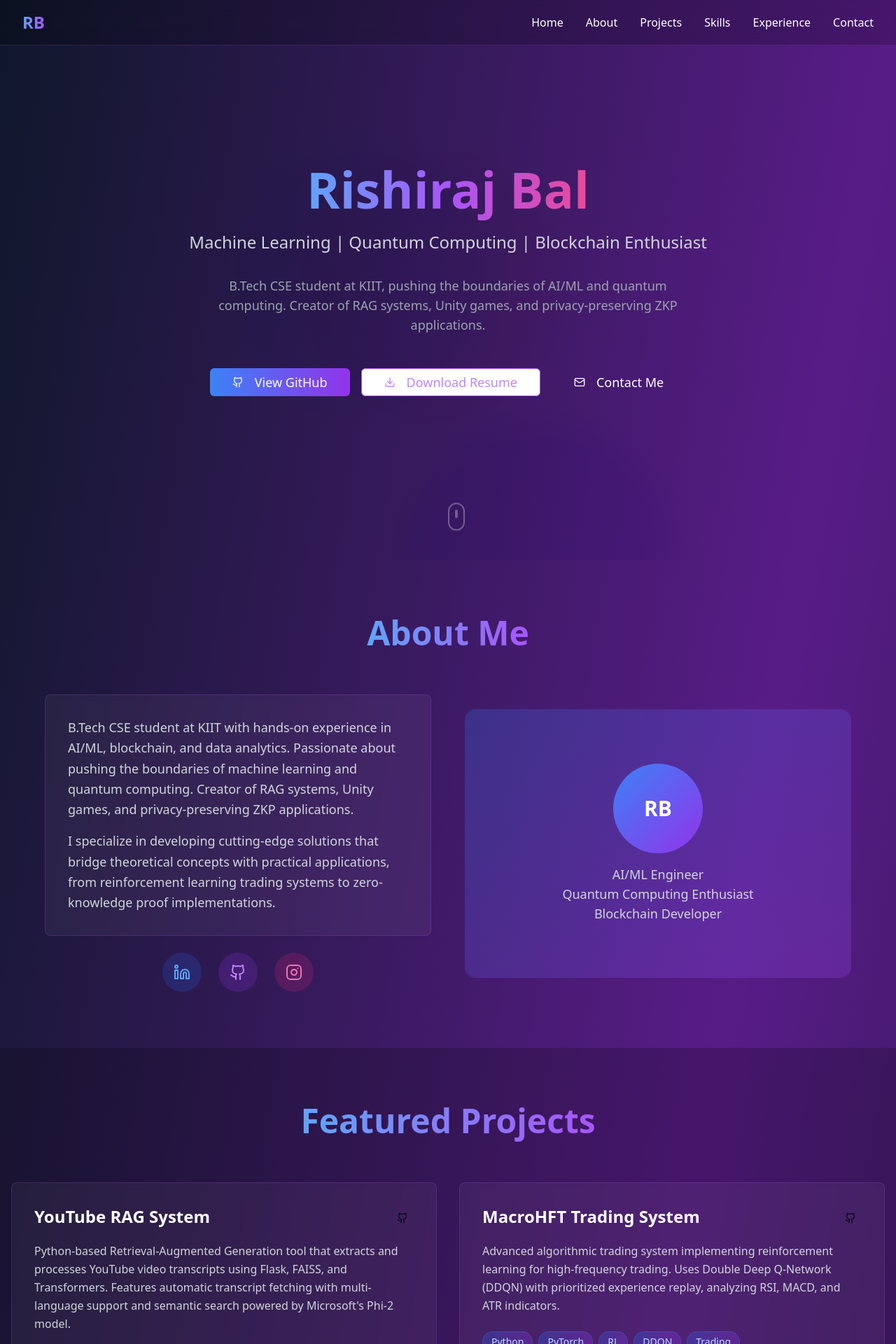
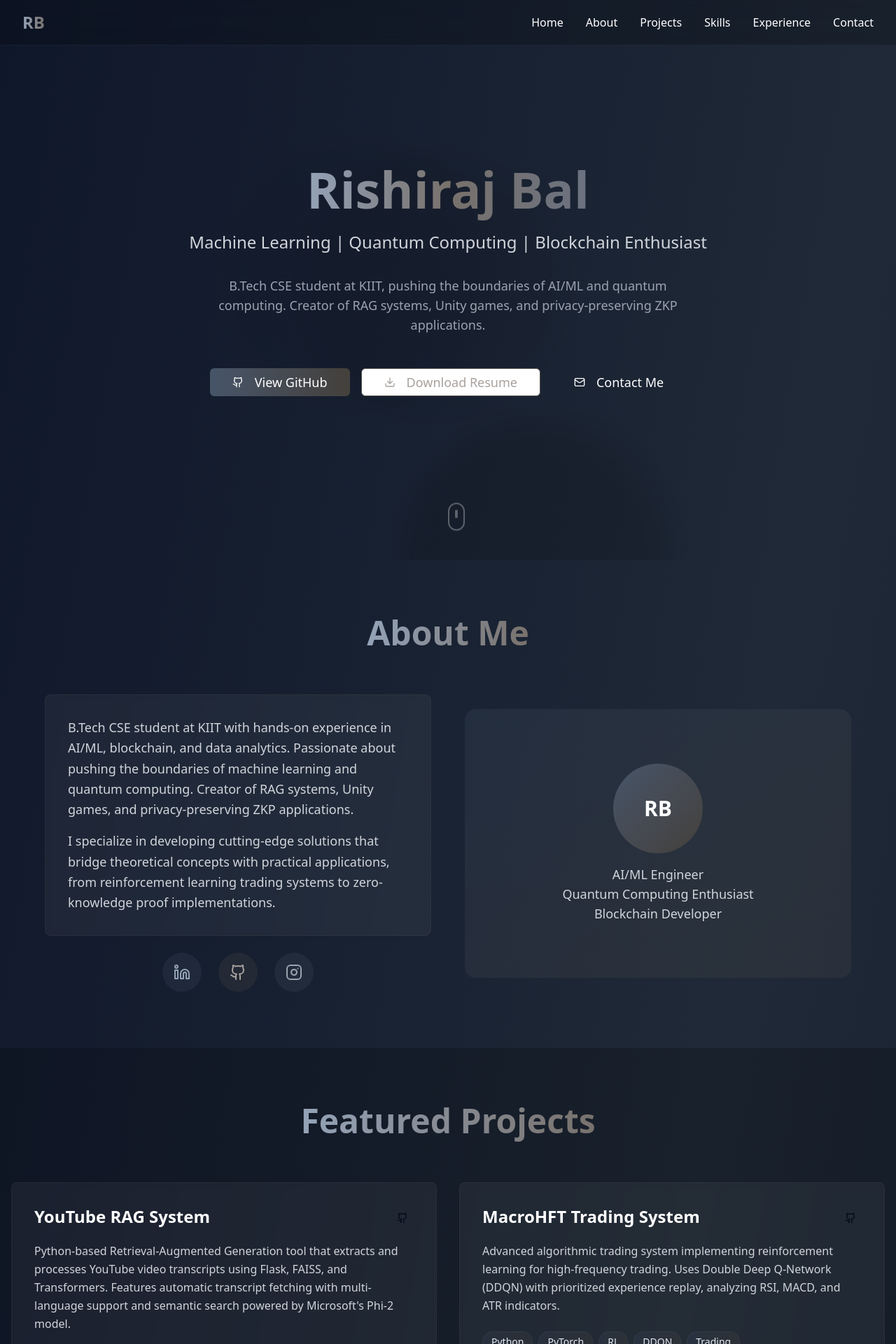
Before and after one commit to Rishirajbal/rishiraj-bal-portfolio-site, a React (Vite) app: page / in a window 1280 px wide. Shown: the top 1920 px of the page at 70% size. Built offline with nearby package versions, Linux system fonts and the light colour scheme.

Commit message:
Refactor: Ground colors
Adjust color palette for a more grounded feel.

```diff
--- a/src/components/About.tsx
+++ b/src/components/About.tsx
@@ -7,14 +7,14 @@ const About = () => {
     <section id="about" className="py-20 px-4">
       <div className="max-w-6xl mx-auto">
         <h2 className="text-4xl md:text-5xl font-bold text-center mb-16">
-          <span className="bg-gradient-to-r from-blue-400 to-purple-500 bg-clip-text text-transparent">
+          <span className="bg-gradient-to-r from-slate-400 to-stone-500 bg-clip-text text-transparent">
             About Me
           </span>
         </h2>
 
         <div className="grid md:grid-cols-2 gap-12 items-center">
           <div className="space-y-6">
-            <Card className="p-8 bg-white/5 backdrop-blur-sm border-purple-500/20 hover:border-purple-500/40 transition-all duration-300">
+            <Card className="p-8 bg-white/5 backdrop-blur-sm border-stone-600/20 hover:border-stone-600/40 transition-all duration-300">
               <p className="text-lg text-gray-300 leading-relaxed">
                 B.Tech CSE student at KIIT with hands-on experience in AI/ML, blockchain, and data analytics.
                 Passionate about pushing the boundaries of machine learning and quantum computing. Creator of
@@ -35,8 +35,8 @@ const About = () => {
                 rel="noopener noreferrer"
                 className="group"
               >
-                <div className="p-4 bg-blue-600/20 rounded-full group-hover:bg-blue-600/30 transition-all duration-300 transform group-hover:scale-110">
-                  <Linkedin size={24} className="text-blue-400" />
+                <div className="p-4 bg-slate-600/20 rounded-full group-hover:bg-slate-600/30 transition-all duration-300 transform group-hover:scale-110">
+                  <Linkedin size={24} className="text-slate-400" />
                 </div>
               </a>
 
@@ -46,8 +46,8 @@ const About = () => {
                 rel="noopener noreferrer"
                 className="group"
               >
-                <div className="p-4 bg-purple-600/20 rounded-full group-hover:bg-purple-600/30 transition-all duration-300 transform group-hover:scale-110">
-                  <Github size={24} className="text-purple-400" />
+                <div className="p-4 bg-stone-600/20 rounded-full group-hover:bg-stone-600/30 transition-all duration-300 transform group-hover:scale-110">
+                  <Github size={24} className="text-stone-400" />
                 </div>
               </a>
 
@@ -57,18 +57,18 @@ const About = () => {
                 rel="noopener noreferrer"
                 className="group"
               >
-                <div className="p-4 bg-pink-600/20 rounded-full group-hover:bg-pink-600/30 transition-all duration-300 transform group-hover:scale-110">
-                  <Instagram size={24} className="text-pink-400" />
+                <div className="p-4 bg-gray-600/20 rounded-full group-hover:bg-gray-600/30 transition-all duration-300 transform group-hover:scale-110">
+                  <Instagram size={24} className="text-gray-400" />
                 </div>
               </a>
             </div>
           </div>
 
           <div className="relative">
-            <div className="w-full h-96 bg-gradient-to-br from-blue-500/20 to-purple-500/20 rounded-2xl flex items-center justify-center overflow-hidden">
-              <div className="absolute inset-0 bg-gradient-to-br from-blue-600/10 to-purple-600/10 animate-pulse"></div>
+            <div className="w-full h-96 bg-gradient-to-br from-slate-600/20 to-stone-600/20 rounded-2xl flex items-center justify-center overflow-hidden">
+              <div className="absolute inset-0 bg-gradient-to-br from-slate-700/10 to-stone-700/10 animate-pulse"></div>
               <div className="relative z-10 text-center">
-                <div className="w-32 h-32 bg-gradient-to-br from-blue-500 to-purple-600 rounded-full mx-auto mb-4 flex items-center justify-center text-3xl font-bold">
+                <div className="w-32 h-32 bg-gradient-to-br from-slate-600 to-stone-700 rounded-full mx-auto mb-4 flex items-center justify-center text-3xl font-bold">
                   RB
                 </div>
                 <p className="text-lg text-gray-300">
--- a/src/components/Hero.tsx
+++ b/src/components/Hero.tsx
@@ -7,15 +7,15 @@ const Hero = () => {
     <section id="home" className="min-h-screen flex items-center justify-center relative overflow-hidden">
       {/* Animated Background */}
       <div className="absolute inset-0 w-full h-full">
-        <div className="absolute top-1/4 left-1/4 w-96 h-96 bg-blue-500/20 rounded-full mix-blend-multiply filter blur-xl animate-pulse"></div>
-        <div className="absolute top-3/4 right-1/4 w-96 h-96 bg-purple-500/20 rounded-full mix-blend-multiply filter blur-xl animate-pulse delay-1000"></div>
-        <div className="absolute bottom-1/4 left-1/3 w-96 h-96 bg-pink-500/20 rounded-full mix-blend-multiply filter blur-xl animate-pulse delay-2000"></div>
+        <div className="absolute top-1/4 left-1/4 w-96 h-96 bg-slate-600/20 rounded-full mix-blend-multiply filter blur-xl animate-pulse"></div>
+        <div className="absolute top-3/4 right-1/4 w-96 h-96 bg-stone-600/20 rounded-full mix-blend-multiply filter blur-xl animate-pulse delay-1000"></div>
+        <div className="absolute bottom-1/4 left-1/3 w-96 h-96 bg-gray-600/20 rounded-full mix-blend-multiply filter blur-xl animate-pulse delay-2000"></div>
       </div>
 
       <div className="relative z-10 text-center max-w-4xl mx-auto px-4">
         <div className="animate-fade-in">
           <h1 className="text-5xl md:text-7xl font-bold mb-6">
-            <span className="bg-gradient-to-r from-blue-400 via-purple-500 to-pink-500 bg-clip-text text-transparent">
+            <span className="bg-gradient-to-r from-slate-400 via-stone-500 to-gray-500 bg-clip-text text-transparent">
               Rishiraj Bal
             </span>
           </h1>
@@ -32,7 +32,7 @@ const Hero = () => {
           <div className="flex flex-col sm:flex-row gap-4 justify-center items-center">
             <Button
               asChild
-              className="bg-gradient-to-r from-blue-500 to-purple-600 hover:from-blue-600 hover:to-purple-700 text-white px-8 py-3 text-lg transition-all duration-300 transform hover:scale-105"
+              className="bg-gradient-to-r from-slate-600 to-stone-700 hover:from-slate-700 hover:to-stone-800 text-white px-8 py-3 text-lg transition-all duration-300 transform hover:scale-105"
             >
               <a href="https://github.com/Rishirajbal" target="_blank" rel="noopener noreferrer">
                 <Github className="mr-2" size={20} />
@@ -43,7 +43,7 @@ const Hero = () => {
             <Button
               asChild
               variant="outline"
-              className="border-purple-500 text-purple-400 hover:bg-purple-500/20 px-8 py-3 text-lg transition-all duration-300 transform hover:scale-105"
+              className="border-stone-600 text-stone-400 hover:bg-stone-600/20 px-8 py-3 text-lg transition-all duration-300 transform hover:scale-105"
             >
               <a href="https://drive.google.com/file/d/1x_ZSYQ3GtoukjiefktiORZYK_GG8TD_t/view?usp=sharing" target="_blank" rel="noopener noreferrer">
                 <Download className="mr-2" size={20} />
@@ -54,7 +54,7 @@ const Hero = () => {
             <Button
               asChild
               variant="ghost"
-              className="text-white hover:text-blue-400 px-8 py-3 text-lg transition-all duration-300 transform hover:scale-105"
+              className="text-white hover:text-slate-300 px-8 py-3 text-lg transition-all duration-300 transform hover:scale-105"
             >
               <a href="#contact">
                 <Mail className="mr-2" size={20} />
--- a/src/components/Navigation.tsx
+++ b/src/components/Navigation.tsx
@@ -15,11 +15,11 @@ const Navigation = () => {
   ];
 
   return (
-    <nav className="fixed top-0 w-full z-50 bg-black/20 backdrop-blur-md border-b border-purple-500/20">
+    <nav className="fixed top-0 w-full z-50 bg-black/20 backdrop-blur-md border-b border-slate-600/20">
       <div className="max-w-7xl mx-auto px-4 sm:px-6 lg:px-8">
         <div className="flex justify-between h-16">
           <div className="flex items-center">
-            <span className="text-2xl font-bold bg-gradient-to-r from-blue-400 to-purple-500 bg-clip-text text-transparent">
+            <span className="text-2xl font-bold bg-gradient-to-r from-slate-400 to-stone-500 bg-clip-text text-transparent">
               RB
             </span>
           </div>
@@ -30,10 +30,10 @@ const Navigation = () => {
               <a
                 key={item.href}
                 href={item.href}
-                className="text-white hover:text-blue-400 transition-colors duration-300 relative group"
+                className="text-white hover:text-slate-300 transition-colors duration-300 relative group"
               >
                 {item.label}
-                <span className="absolute -bottom-1 left-0 w-0 h-0.5 bg-blue-400 transition-all duration-300 group-hover:w-full"></span>
+                <span className="absolute -bottom-1 left-0 w-0 h-0.5 bg-slate-400 transition-all duration-300 group-hover:w-full"></span>
               </a>
             ))}
           </div>
@@ -42,7 +42,7 @@ const Navigation = () => {
           <div className="md:hidden flex items-center">
             <button
               onClick={() => setIsOpen(!isOpen)}
-              className="text-white hover:text-blue-400 transition-colors"
+              className="text-white hover:text-slate-300 transition-colors"
             >
               {isOpen ? <X size={24} /> : <Menu size={24} />}
             </button>
@@ -58,7 +58,7 @@ const Navigation = () => {
               <a
                 key={item.href}
                 href={item.href}
-                className="block px-3 py-2 text-white hover:text-blue-400 transition-colors"
+                className="block px-3 py-2 text-white hover:text-slate-300 transition-colors"
                 onClick={() => setIsOpen(false)}
               >
                 {item.label}
--- a/src/components/Projects.tsx
+++ b/src/components/Projects.tsx
@@ -53,20 +53,20 @@ const Projects = () => {
     <section id="projects" className="py-20 px-4 bg-black/20">
       <div className="max-w-7xl mx-auto">
         <h2 className="text-4xl md:text-5xl font-bold text-center mb-16">
-          <span className="bg-gradient-to-r from-blue-400 to-purple-500 bg-clip-text text-transparent">
+          <span className="bg-gradient-to-r from-slate-400 to-stone-500 bg-clip-text text-transparent">
             Featured Projects
           </span>
         </h2>
 
         <div className="grid lg:grid-cols-2 gap-8 mb-12">
           {projects.filter(p => p.featured).map((project, index) => (
-            <Card key={index} className="group p-8 bg-white/5 backdrop-blur-sm border-purple-500/20 hover:border-purple-500/40 transition-all duration-500 transform hover:-translate-y-2 hover:shadow-2xl hover:shadow-purple-500/20">
+            <Card key={index} className="group p-8 bg-white/5 backdrop-blur-sm border-stone-600/20 hover:border-stone-600/40 transition-all duration-500 transform hover:-translate-y-2 hover:shadow-2xl hover:shadow-stone-600/20">
               <div className="flex justify-between items-start mb-4">
-                <h3 className="text-2xl font-bold text-white group-hover:text-blue-400 transition-colors">
+                <h3 className="text-2xl font-bold text-white group-hover:text-slate-300 transition-colors">
                   {project.title}
                 </h3>
                 <div className="flex space-x-2">
-                  <Button asChild size="sm" variant="ghost" className="p-2 hover:bg-purple-600/20">
+                  <Button asChild size="sm" variant="ghost" className="p-2 hover:bg-stone-700/20">
                     <a href={project.repo} target="_blank" rel="noopener noreferrer">
                       <Github size={18} />
                     </a>
@@ -82,7 +82,7 @@ const Projects = () => {
                 {project.tags.map((tag, tagIndex) => (
                   <span
                     key={tagIndex}
-                    className="px-3 py-1 bg-gradient-to-r from-blue-600/30 to-purple-600/30 rounded-full text-sm text-blue-200 border border-blue-500/30"
+                    className="px-3 py-1 bg-gradient-to-r from-slate-700/30 to-stone-700/30 rounded-full text-sm text-slate-200 border border-slate-600/30"
                   >
                     {tag}
                   </span>
@@ -94,12 +94,12 @@ const Projects = () => {
 
         <div className="grid md:grid-cols-2 lg:grid-cols-3 gap-6">
           {projects.filter(p => !p.featured).map((project, index) => (
-            <Card key={index} className="group p-6 bg-white/5 backdrop-blur-sm border-purple-500/20 hover:border-purple-500/40 transition-all duration-300 transform hover:-translate-y-1">
+            <Card key={index} className="group p-6 bg-white/5 backdrop-blur-sm border-stone-600/20 hover:border-stone-600/40 transition-all duration-300 transform hover:-translate-y-1">
               <div className="flex justify-between items-start mb-3">
-                <h3 className="text-xl font-bold text-white group-hover:text-blue-400 transition-colors">
+                <h3 className="text-xl font-bold text-white group-hover:text-slate-300 transition-colors">
                   {project.title}
                 </h3>
-                <Button asChild size="sm" variant="ghost" className="p-2 hover:bg-purple-600/20">
+                <Button asChild size="sm" variant="ghost" className="p-2 hover:bg-stone-700/20">
                   <a href={project.repo} target="_blank" rel="noopener noreferrer">
                     <Github size={16} />
                   </a>
@@ -114,7 +114,7 @@ const Projects = () => {
                 {project.tags.slice(0, 3).map((tag, tagIndex) => (
                   <span
                     key={tagIndex}
-                    className="px-2 py-1 bg-gradient-to-r from-blue-600/20 to-purple-600/20 rounded text-xs text-blue-200"
+                    className="px-2 py-1 bg-gradient-to-r from-slate-700/20 to-stone-700/20 rounded text-xs text-slate-200"
                   >
                     {tag}
                   </span>
--- a/src/pages/Index.tsx
+++ b/src/pages/Index.tsx
@@ -11,7 +11,7 @@ import Navigation from "@/components/Navigation";
 
 const Index = () => {
   return (
-    <div className="min-h-screen bg-gradient-to-br from-slate-900 via-purple-900 to-slate-900 text-white">
+    <div className="min-h-screen bg-gradient-to-br from-slate-900 via-gray-800 to-slate-900 text-white">
       <Navigation />
       <Hero />
       <About />
```
Also changed, not shown: src/components/Certifications.tsx (+9 -9 lines), src/components/Education.tsx (+7 -7 lines), src/components/Experience.tsx (+7 -7 lines), src/components/Skills.tsx (+11 -11 lines).
